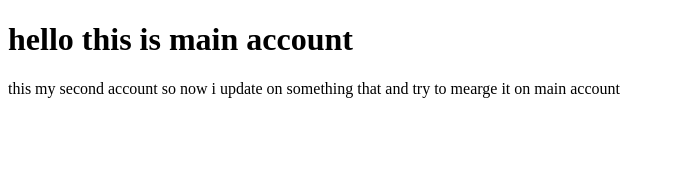
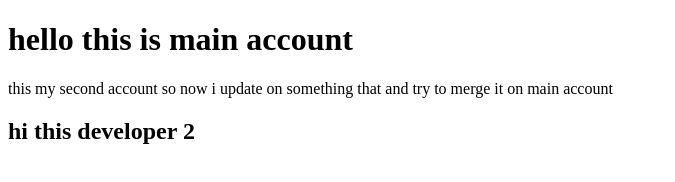
Before and after one commit to Biozidtonoy/merge-practice, a plain HTML site: page index.html in a window 1280 px wide. Shown: the whole page, without its empty margins (0-675 px from the left). Drawn offline with Linux system fonts and the light colour scheme.

Commit message:
add h2 tags

```diff
--- a/index.html
+++ b/index.html
@@ -8,6 +8,7 @@
 </head>
 <body>
     <h1>hello this is main account</h1>
-    <p>this my second account so now i update on something that and try to mearge it on main account</p>
+    <p>this my second account so now i update on something that and try to merge it on main account</p>
+    <h2>hi this developer 2</h2>
 </body>
 </html>
```
